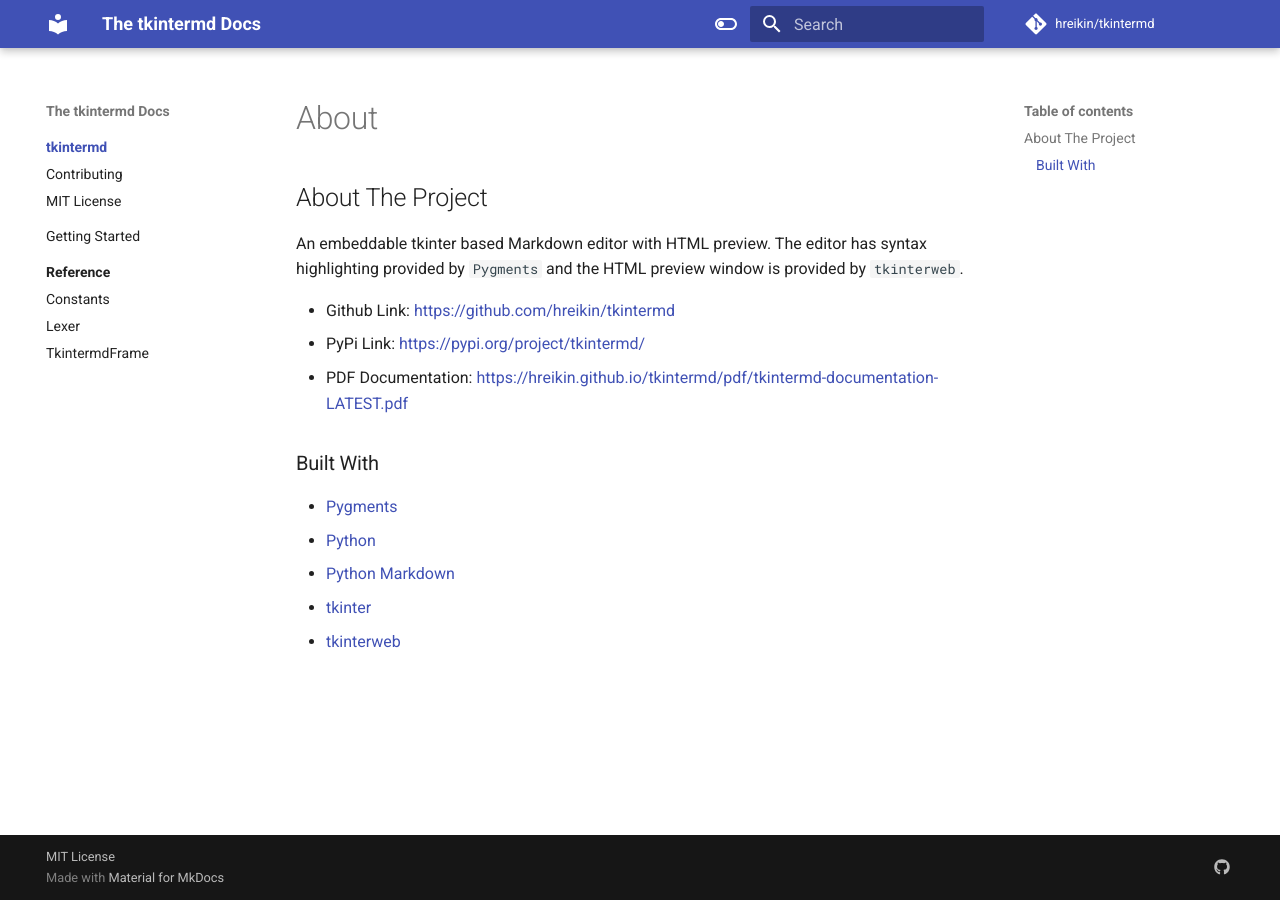
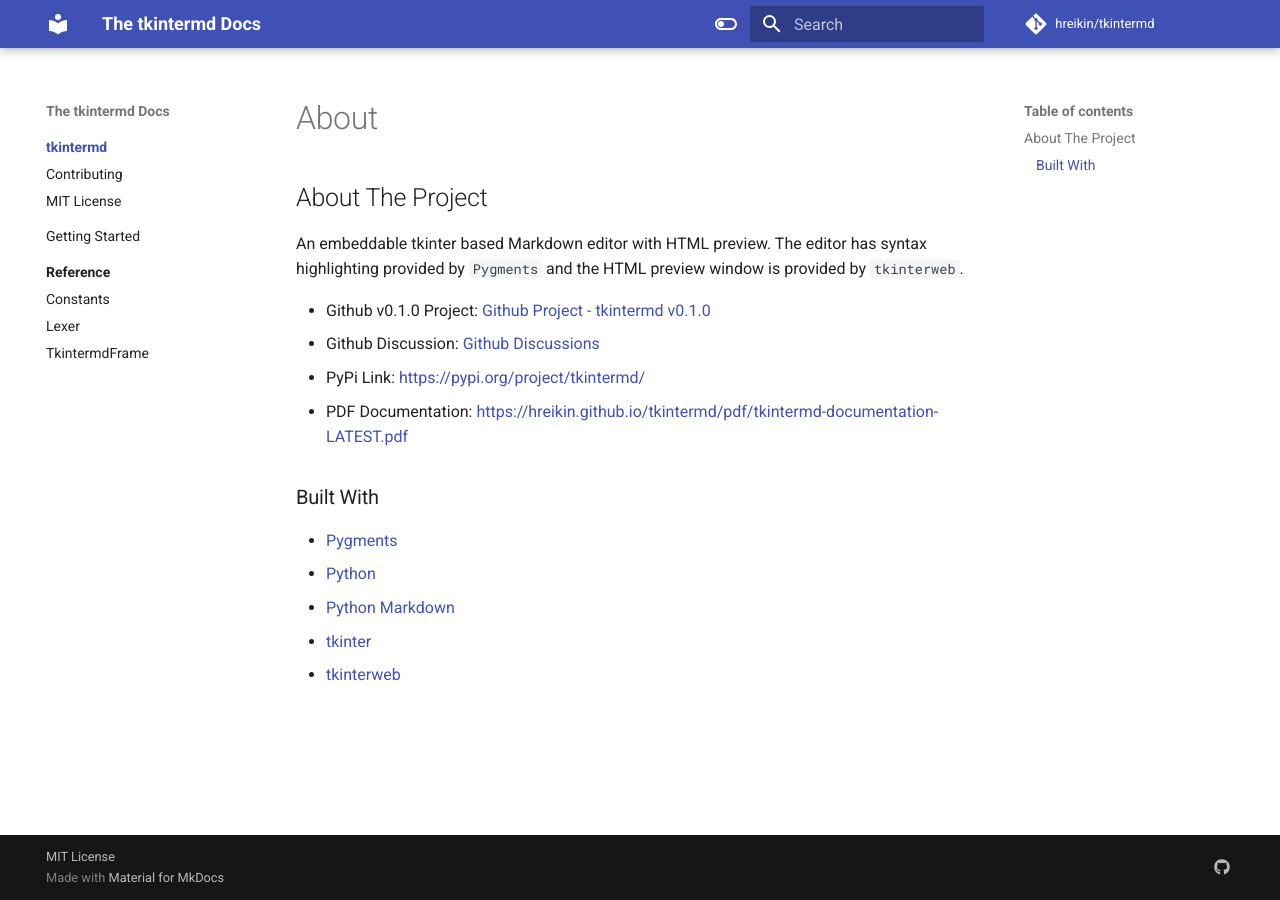
Before and after one commit to hreikin/tkintermd, an MkDocs documentation site: the page built from docs/README.md, in a window 1280 px wide. Built offline with MkDocs 1.6.1 and Material for MkDocs 9.7.7, drawn with Linux system fonts in a browser that asks for light colours; comment, search, counter and statistics services are not loaded.

Commit message:
Update documentation with new links to github project and discussions.

```diff
--- a/docs/README.md
+++ b/docs/README.md
@@ -10,7 +10,8 @@
 syntax highlighting provided by `Pygments` and the HTML preview window is
 provided by `tkinterweb`.
 
-- Github Link: [https://github.com/hreikin/tkintermd](https://github.com/hreikin/tkintermd)
+- Github v0.1.0 Project: [Github Project - tkintermd v0.1.0](https://github.com/users/hreikin/projects/1/)
+- Github Discussion: [Github Discussions](https://github.com/hreikin/tkintermd/discussions)
 - PyPi Link: [https://pypi.org/project/tkintermd/](https://pypi.org/project/tkintermd/)
 - PDF Documentation: [https://hreikin.github.io/tkintermd/pdf/tkintermd-documentation-LATEST.pdf](https://hreikin.github.io/tkintermd/pdf/tkintermd-documentation-LATEST.pdf)
 
```
Also changed, not shown: docs/contributing-to-tkintermd.md (+8 -5 lines), docs/reference/README.md (+1 -1 lines).
